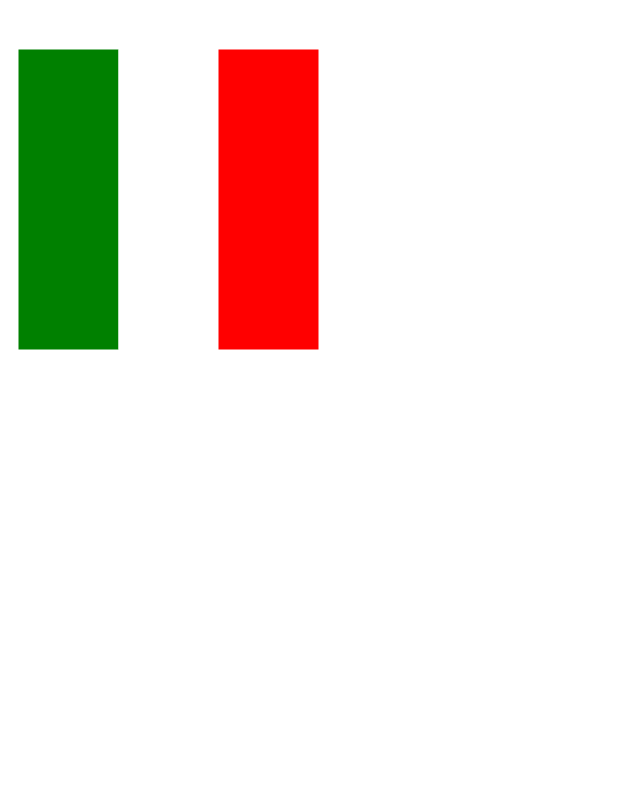
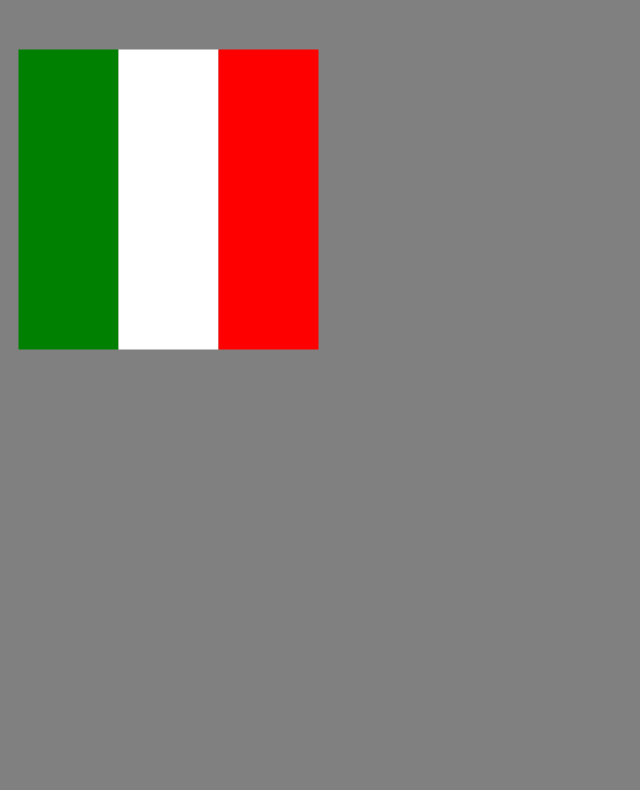
Before and after one commit to miriamcrystal/flags, a plain HTML site: page index.html in a window 1280 px wide. Shown: the part 95-885 px from the top of the page, without its empty margins (0-640 px from the left). Drawn offline with Linux system fonts and the light colour scheme.

Commit message:
css changes

```diff
--- a/css/flags.css
+++ b/css/flags.css
@@ -1,8 +1,7 @@
 body {
   font-family: 'Lato', sans-serif;
   line-height: 1.5;
-  color: white;
-
+  background-color: grey;
 }
 
 
```
